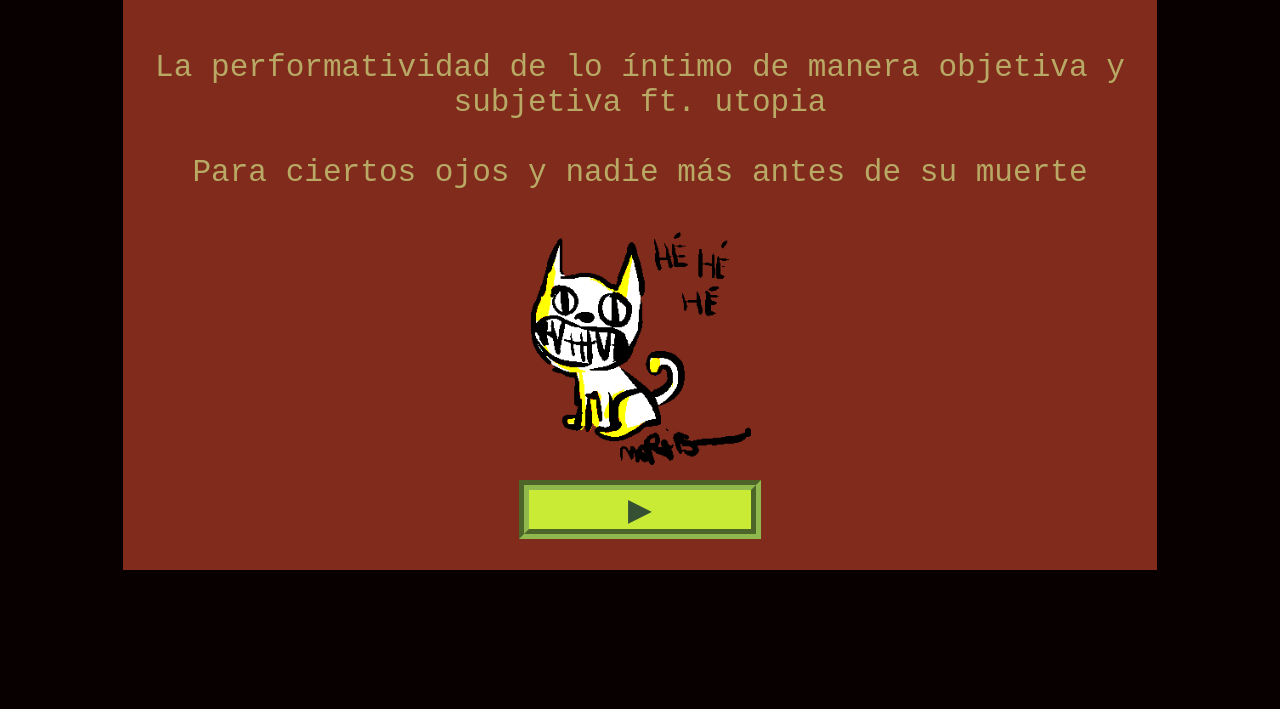
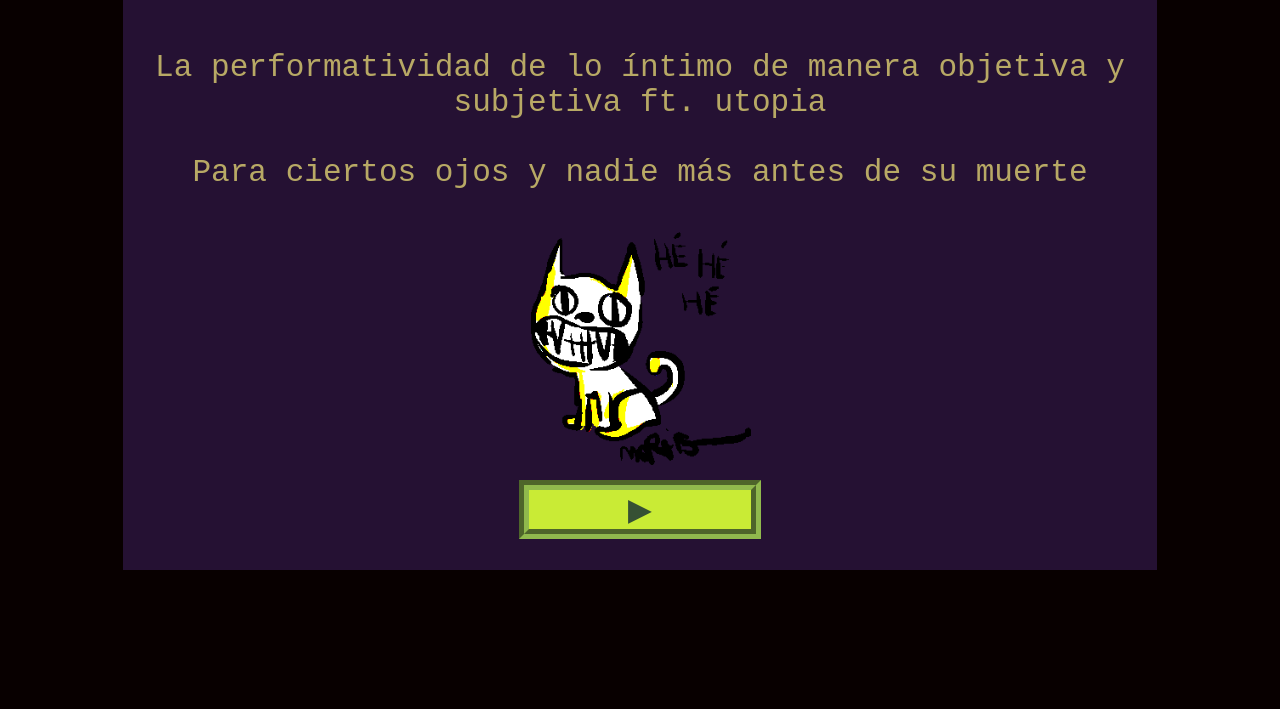
Before and after one commit to utopiagh0st/maius, a plain HTML site: page index.html in a window 1280 px wide. Shown: the part 133-842 px from the top of the page. Drawn offline with Linux system fonts and the light colour scheme; a web font is replaced by a local one.

Commit message:
Add files via upload

```diff
--- a/styles.css
+++ b/styles.css
@@ -24,7 +24,8 @@ body button {
     border-color: rgb(144, 185, 77);
 }
 .orangebgstyle {
-    background-color: rgb(128, 43, 28);
+    /*background-color: rgb(128, 43, 28);*/
+    background-color: rgba(45, 23, 66, 0.781);
     padding: 3%;
     text-align: center;
 }
```
